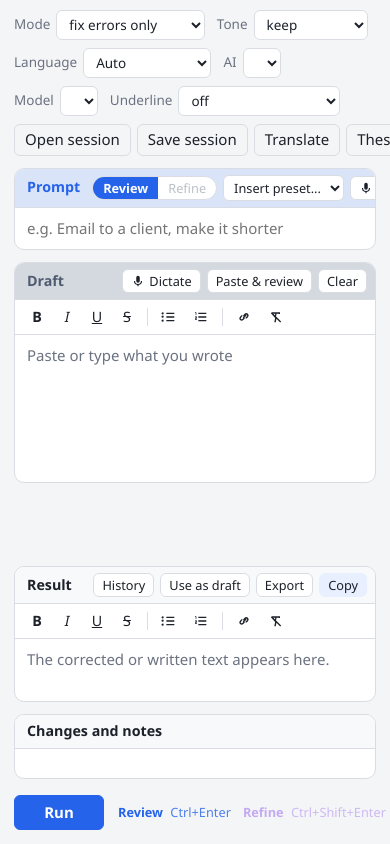
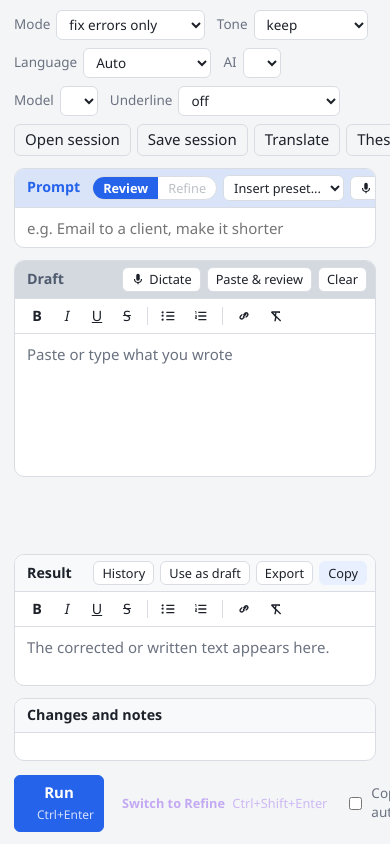
Before and after one commit to luigihmtz/write-assist, a plain HTML site: page ui/index.html in a window 390 px wide. Both pictures are taken after a click on the button "Clear". Shown: the top 844 px of the page. Drawn offline with Linux system fonts and the light colour scheme.

Commit message:
Ctrl+Enter runs what the switch shows; Ctrl+Shift+Enter (or the hint) flips the switch
Co-Authored-By: Claude Opus 5.5 <noreply@anthropic.com>

```diff
--- a/ui/app.js
+++ b/ui/app.js
@@ -11,7 +11,7 @@
 //
 // Author:  Luis Martinez
 // Email:   16788942+luigihmtz@users.noreply.github.com
-// Version: v01.18.00
+// Version: v01.18.01
 // Date:    2026-11-26
 //
 // Usage: loaded by ui/index.html after i18n.js (t(), applyLanguage()). Every
@@ -242,15 +242,14 @@ function detectTask() {
 
 // The switch in the Prompt header says what the prompt is for: the Draft
 // (Review it, or Create a text when the Draft is empty) or the result
-// (Refine it). Run follows the switch; Ctrl+Enter and Ctrl+Shift+Enter run
-// one or the other directly (and move the switch).
+// (Refine it). Run (Ctrl+Enter) always does what the switch shows;
+// Ctrl+Shift+Enter, or the hint next to Run, flips the switch.
 function updateTask() {
   const task = detectTask();
   if (task === app.task) return;
   app.task = task;
   const label = task === "create" ? t("run.create") : t("run.review");
   $("segDraft").textContent = label;
-  $("hintDraft").innerHTML = `${escapeHtml(label)} <kbd>${RUN_KEYS()}</kbd>`;
   updateSwitch();
 }
 
@@ -261,6 +260,11 @@ const REFINE_KEYS = () => (onMac ? "⇧⌘↩" : "Ctrl+Shift+Enter");
 function setTarget(target) {
   app.target = target === "refine" && canRefine() ? "refine" : "draft";
   updateSwitch();
+}
+
+function flipTarget() {
+  if (app.target !== "refine" && !canRefine()) { setStatus(t("status.refineNeedsResult")); return; }
+  setTarget(app.target === "refine" ? "draft" : "refine");
 }
 
 function updateSwitch() {
@@ -273,15 +277,20 @@ function updateSwitch() {
   $("promptHead").classList.toggle("tint-refine", refine);
   $("promptHint").textContent = t(refine ? "prompt.hintRefine" : "prompt.hint");
   els.runBtn.classList.toggle("tone-refine", refine);
+  els.runBtn.innerHTML = `${escapeHtml(t("run.run"))} <kbd class="kbd-run">${RUN_KEYS()}</kbd>`;
+  // The hint offers the other side, in its color (greyed when there's nothing to refine yet).
+  const other = refine ? (app.task === "create" ? t("run.create") : t("run.review")) : t("run.refine");
+  const hint = $("hintSwitch");
+  hint.className = `run-hint tone-${refine ? "review" : "refine"}${!refine && !canRefine() ? " off" : ""}`;
+  hint.innerHTML = `${escapeHtml(t("run.switchTo", { mode: other }))} <kbd>${REFINE_KEYS()}</kbd>`;
   els.mode.disabled = refine || app.task === "create";   // fix / polish is for Review only
 }
 
 function updateRefine() {
   const can = canRefine();
   $("segRefine").disabled = !can;
-  $("hintRefine").classList.toggle("off", !can);
-  $("hintRefine").innerHTML = `${escapeHtml(t("run.refine"))} <kbd>${REFINE_KEYS()}</kbd>`;
   if (!can && app.target === "refine") setTarget("draft");
+  else updateSwitch();
 }
 
 // Where a result came from, for its header color: a prompt (Review/Create),
@@ -293,7 +302,6 @@ function originOf(task, prompt) {
 
 async function run(refine = false) {
   if (app.busy) return;
-  setTarget(refine ? "refine" : "draft");
   const task = refine ? "refine" : detectTask();
   if (!task) { setStatus(t("status.empty")); return; }
   if (refine && !canRefine()) return;
@@ -2417,6 +2425,7 @@ function wire() {
   els.runBtn.addEventListener("click", () => run(app.target === "refine"));
   $("segDraft").addEventListener("click", () => setTarget("draft"));
   $("segRefine").addEventListener("click", () => setTarget("refine"));
+  $("hintSwitch").addEventListener("click", flipTarget);
   els.result.addEventListener("input", updateRefine);
   $("pasteBtn").addEventListener("click", pasteAndReview);
   $("clearBtn").addEventListener("click", clearAll);
@@ -2547,11 +2556,11 @@ function wire() {
   document.addEventListener("keydown", (e) => {
     const key = e.key.toLowerCase();
     const mod = onMac ? e.metaKey : e.ctrlKey;   // ⌘ on macOS, Ctrl on Windows
-    if (mod && e.shiftKey && e.key === "Enter") { e.preventDefault(); run(true); }
+    if (mod && e.shiftKey && e.key === "Enter") { e.preventDefault(); flipTarget(); }
     else if (mod && e.key === "Enter") {
       e.preventDefault();
       if (els.translate.contains(document.activeElement)) translateNow();
-      else run();
+      else run(app.target === "refine");
     }
     else if (mod && e.shiftKey && key === "v") { e.preventDefault(); pasteAndReview(); }
     else if (mod && e.shiftKey && key === "c") { e.preventDefault(); copyResult(); }
--- a/ui/i18n.js
+++ b/ui/i18n.js
@@ -5,7 +5,7 @@
 //
 // Author:  Luis Martinez
 // Email:   16788942+luigihmtz@users.noreply.github.com
-// Version: v01.15.00
+// Version: v01.15.01
 // Date:    2026-11-26
 //
 // Usage: loaded by ui/index.html before app.js. In index.html:
@@ -86,6 +86,8 @@ const STRINGS = {
     "run.create": "Create",
     "run.refine": "Refine",
     "run.run": "Run",
+    "run.switchTo": "Switch to {mode}",
+    "status.refineNeedsResult": "Refine works on a result: run a Review or Create first.",
     "switch.title": "What the prompt is for: the Draft (review it, or create a text when the Draft is empty) or the result (refine it)",
     "prompt.hintRefine": "what to change in the result",
     "run.refineTitle": "Apply the Prompt's changes to the result, e.g. \"shorter and friendlier\" (the Draft stays as it is)",
@@ -393,6 +395,8 @@ const STRINGS = {
     "run.create": "Crear",
     "run.refine": "Ajustar",
     "run.run": "Ejecutar",
+    "run.switchTo": "Cambiar a {mode}",
+    "status.refineNeedsResult": "Ajustar trabaja sobre un resultado: primero Revisa o Crea.",
     "switch.title": "Para qué son las instrucciones: el Borrador (revisarlo, o crear un texto si está vacío) o el resultado (ajustarlo)",
     "prompt.hintRefine": "qué cambiar del resultado",
     "run.refineTitle": "Aplica al resultado los cambios de las instrucciones, p. ej. \"más corto y amable\" (el Borrador no cambia)",
@@ -694,6 +698,8 @@ const STRINGS = {
     "run.create": "Créer",
     "run.refine": "Affiner",
     "run.run": "Lancer",
+    "run.switchTo": "Passer à {mode}",
+    "status.refineNeedsResult": "Affiner travaille sur un résultat : lancez d'abord une révision ou une création.",
     "switch.title": "À quoi sert la consigne : le brouillon (le réviser, ou créer un texte s'il est vide) ou le résultat (l'affiner)",
     "prompt.hintRefine": "ce qu'il faut changer dans le résultat",
     "run.refineTitle": "Applique au résultat les modifications de la consigne, p. ex. \"plus court et plus chaleureux\" (le brouillon ne change pas)",
--- a/ui/index.html
+++ b/ui/index.html
@@ -153,11 +153,8 @@ Usage: loaded by writeAssist.pyw through pywebview; talks to Python through
   </main>
 
   <footer class="statusbar">
-    <button id="runBtn" class="primary" data-i18n="run.run">Run</button>
-    <span class="run-hints">
-      <span class="run-hint tone-review" id="hintDraft"></span>
-      <span class="run-hint tone-refine" id="hintRefine" data-i18n-title="run.refineTitle"></span>
-    </span>
+    <button id="runBtn" class="primary">Run <kbd class="kbd-run">Ctrl+Enter</kbd></button>
+    <button type="button" class="run-hint" id="hintSwitch" data-i18n-title="switch.title"></button>
     <label class="check"><input type="checkbox" id="autoCopy"> <span data-i18n="autoCopy">Copy result automatically</span></label>
     <button id="updateBtn" class="update" hidden></button>
     <span id="status" class="status"></span>
--- a/ui/style.css
+++ b/ui/style.css
@@ -279,8 +279,9 @@ button:focus-visible, select:focus-visible, input:focus-visible { outline: 2px s
 @media (prefers-color-scheme: dark) { .task-switch .seg.on { color: #0b1020; } }
 #runBtn { min-width: 6em; }
 #runBtn.tone-refine { background: var(--tone-refine); border-color: var(--tone-refine); color: var(--accent-text); }
-.run-hints { display: inline-flex; gap: 12px; font-size: 0.85em; }
-.run-hint { font-weight: 600; white-space: nowrap; }
+.run-hint { font-size: 0.85em; font-weight: 600; white-space: nowrap; border: none; background: transparent; padding: 2px 4px; }
+.run-hint:hover:not(.off) { text-decoration: underline; text-underline-offset: 3px; }
+.run-hint.off { cursor: default; }
 .run-hint kbd { font: inherit; font-weight: 400; opacity: 0.8; margin-left: 4px; }
 .run-hint.off { opacity: 0.4; }
 .tone-review { color: var(--tone-review); }
```
Also changed, not shown: 2 other files.
